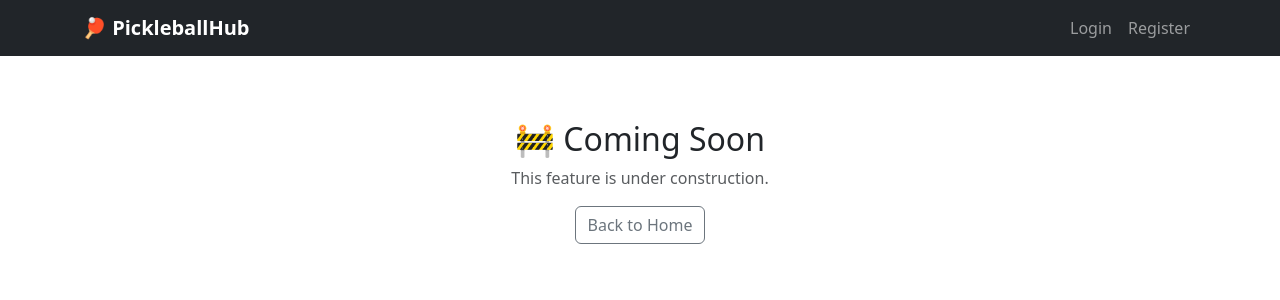
After one commit to n3mo1101/pickleturf-app, a Django app: page /bookings/ in a window 1280 px wide. The commit adds this page. Shown: the top 300 px of the page. Run offline with Django 4.2, Linux system fonts and the light colour scheme.

Commit message:
Update frontend
- Updated navbar
- Added temporary app urls and page templates

```diff
--- a/announcements/urls.py
+++ b/announcements/urls.py
@@ -1,7 +1,8 @@
 from django.urls import path
+from django.views.generic import TemplateView
 
 app_name = 'announcements'
 
 urlpatterns = [
-
+    path('', TemplateView.as_view(template_name='coming_soon.html'), name='list'),
 ]
--- a/bookings/urls.py
+++ b/bookings/urls.py
@@ -1,7 +1,8 @@
 from django.urls import path
+from django.views.generic import TemplateView
 
 app_name = 'bookings'
 
 urlpatterns = [
-
+    path('', TemplateView.as_view(template_name='coming_soon.html'), name='list'),
 ]
--- a/dashboard/urls.py
+++ b/dashboard/urls.py
@@ -1,7 +1,7 @@
 from django.urls import path
+from . import views
 
 app_name = 'dashboard'
-
 urlpatterns = [
-
+    path('', views.index, name='index'),
 ]
--- a/dashboard/views.py
+++ b/dashboard/views.py
@@ -1,3 +1,6 @@
+from django.contrib.auth.decorators import login_required
 from django.shortcuts import render
 
-# Create your views here.
+@login_required
+def index(request):
+    return render(request, 'dashboard/index.html')
--- a/inventory/urls.py
+++ b/inventory/urls.py
@@ -1,7 +1,8 @@
 from django.urls import path
+from django.views.generic import TemplateView
 
 app_name = 'inventory'
 
 urlpatterns = [
-
+    path('shop/', TemplateView.as_view(template_name='coming_soon.html'), name='shop'),
 ]
--- /dev/null
+++ b/templates/coming_soon.html
@@ -0,0 +1,8 @@
+{% extends 'layouts/base.html' %}
+{% block content %}
+<div class="text-center py-5">
+    <h2>🚧 Coming Soon</h2>
+    <p class="text-muted">This feature is under construction.</p>
+    <a href="/" class="btn btn-outline-secondary">Back to Home</a>
+</div>
+{% endblock %}
--- /dev/null
+++ b/templates/dashboard/index.html
@@ -0,0 +1,5 @@
+{% extends 'layouts/base.html' %}
+{% block title %}Dashboard{% endblock %}
+{% block content %}
+<h2>Dashboard — coming in Phase 7</h2>
+{% endblock %}
--- a/templates/layouts/navbar.html
+++ b/templates/layouts/navbar.html
@@ -10,7 +10,8 @@
                     <li class="nav-item"><a class="nav-link" href="{% url 'bookings:list' %}">My Bookings</a></li>
                     <li class="nav-item"><a class="nav-link" href="{% url 'announcements:list' %}">News</a></li>
                     <li class="nav-item"><a class="nav-link" href="{% url 'inventory:shop' %}">Shop</a></li>
-                    {% if user.is_staff %}
+                    <li class="nav-item"><a class="nav-link" href="{% url 'accounts:profile' %}"><i class="bi bi-person-circle"></i> {{ user.first_name }}</a></li>
+                    {% if is_admin_or_staff %}
                     <li class="nav-item"><a class="nav-link" href="{% url 'dashboard:index' %}">Dashboard</a></li>
                     {% endif %}
                     <li class="nav-item"><a class="nav-link" href="{% url 'account_logout' %}">Logout</a></li>
```
